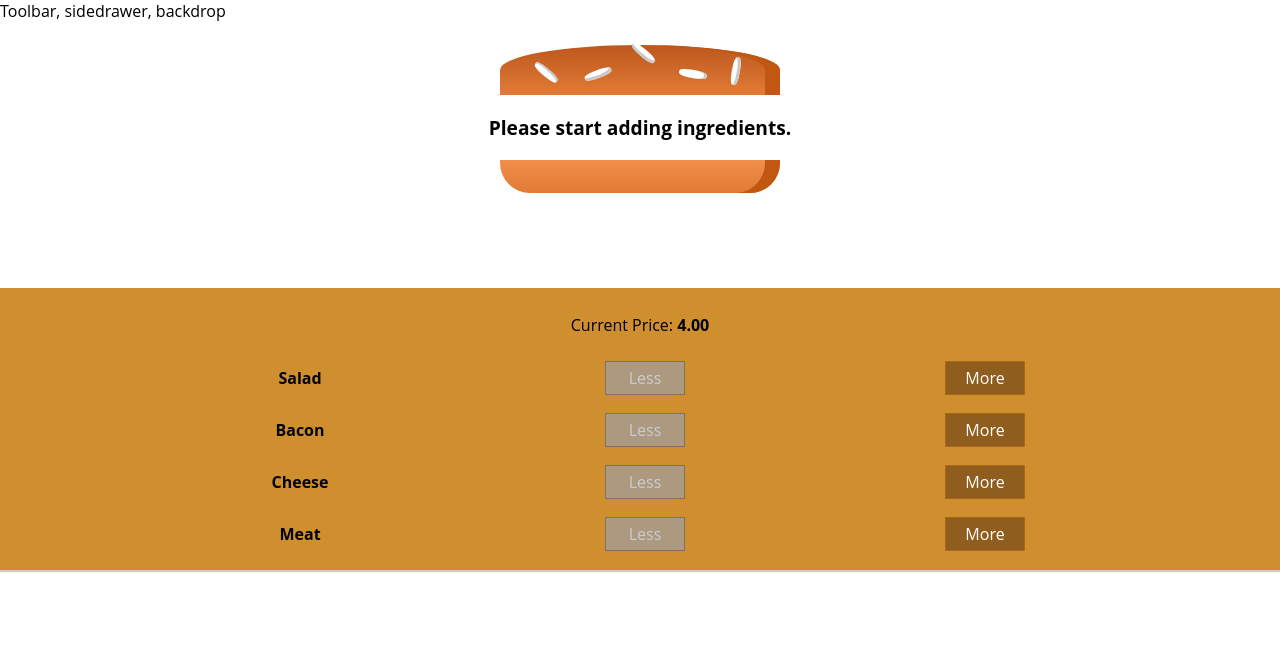
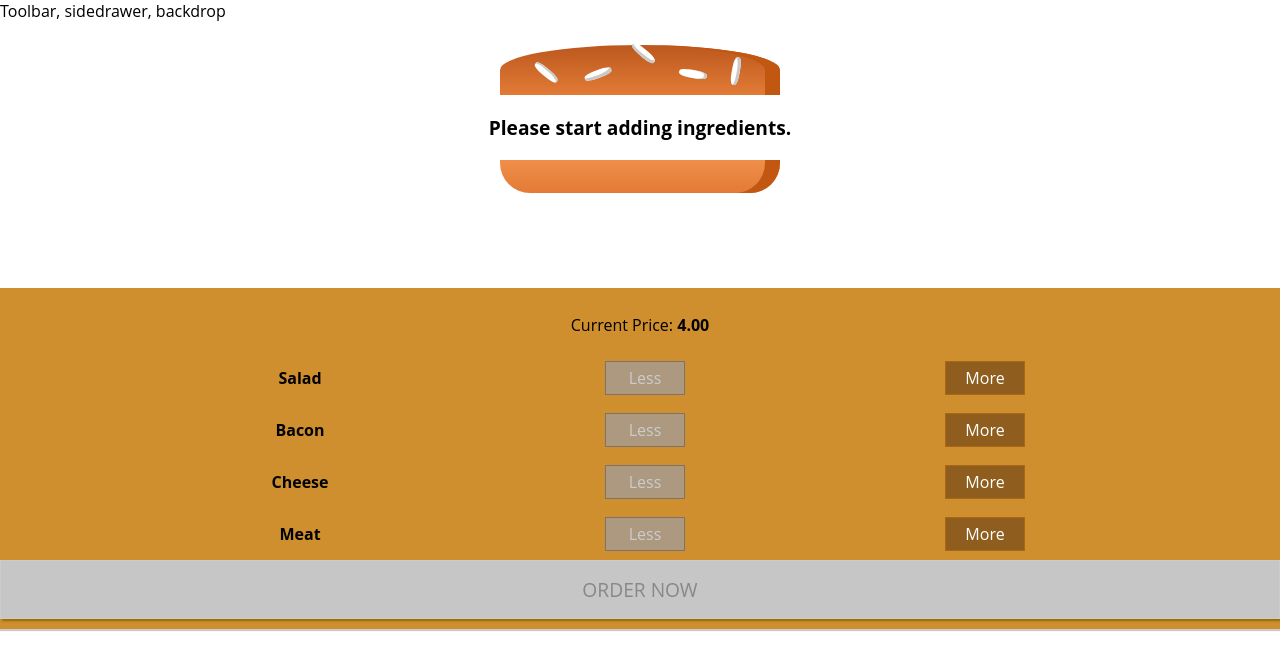
Before and after one commit to ahrGNUts/Burger-Builder, a React (Create React App) app: page / in a window 1280 px wide. Shown: the top 670 px of the page. Built offline with nearby package versions, Linux system fonts and the light colour scheme; the HTML template or start-up script is replaced by a standard one.

Commit message:
added order button

```diff
--- a/src/components/Burger/BuildControls/BuildControls.js
+++ b/src/components/Burger/BuildControls/BuildControls.js
@@ -21,6 +21,9 @@
                 removed={() => props.ingredientRemoved(ctrl.type)}
                 disabled={props.disabled[ctrl.type]} />
         ))}
+        <button
+            className={classes.OrderButton}
+            disabled={!props.purchasable}>ORDER NOW</button>
     </div>
 );
 
--- a/src/components/Burger/BuildControls/BuildControls.module.css
+++ b/src/components/Burger/BuildControls/BuildControls.module.css
@@ -8,3 +8,45 @@
     margin: auto;
     padding: 10px 0;
 }
+
+
+.OrderButton {
+    background-color: #DAD735;
+    outline: none;
+    cursor: pointer;
+    border: 1px solid #966909;
+    color: #966909;
+    font-family: inherit;
+    font-size: 1.2em;
+    padding: 15px 30px;
+    box-shadow: 2px 2px 2px #966909;
+}
+
+.OrderButton:hover, .OrderButton:active {
+    background-color: #A0DB41;
+    border: 1px solid #966909;
+    color: #966909;
+}
+
+.OrderButton:disabled {
+    background-color: #C7C6C6;
+    cursor: not-allowed;
+    border: 1px solid #ccc;
+    color: #888888;
+}
+
+.OrderButton:not(:disabled) {
+    animation: enable 0.3s linear;
+}
+
+@keyframes enable {
+    0% {
+        transform: scale(1);
+    }
+    60% {
+        transform: scale(1.1);
+    }
+    100% {
+        transform: scale(1);
+    }
+}
--- a/src/containers/BurgerBuilder/BurgerBuilder.js
+++ b/src/containers/BurgerBuilder/BurgerBuilder.js
@@ -18,7 +18,19 @@
             cheese: 0,
             meat: 0
         },
-        totalPrice: 4
+        totalPrice: 4,
+        purchasable: false
+    }
+
+    updatePurchaseState(ingredients) {
+        const sum = Object.keys(ingredients)
+            .map(igKey => {
+                return ingredients[igKey];
+            })
+            .reduce((sum, el) => {
+                return sum + el;
+            }, 0);
+        this.setState({purchasable: sum > 0});
     }
 
     addIngredientHandler = (type) => {
@@ -31,7 +43,8 @@
         const priceAddition = INGREDIENT_PRICES[type];
         const oldPrice = this.state.totalPrice;
         const newPrice = oldPrice + priceAddition;
-        this.setState({totalPrice: newPrice, ingredients: updatedIngredients})
+        this.setState({totalPrice: newPrice, ingredients: updatedIngredients});
+        this.updatePurchaseState(updatedIngredients);
     }
 
     removeIngredientHandler = (type) => {
@@ -47,7 +60,8 @@
         const priceDeduction = INGREDIENT_PRICES[type];
         const oldPrice = this.state.totalPrice;
         const newPrice = oldPrice - priceDeduction;
-        this.setState({totalPrice: newPrice, ingredients: updatedIngredients})
+        this.setState({totalPrice: newPrice, ingredients: updatedIngredients});
+        this.updatePurchaseState(updatedIngredients);
     }
 
     render() {
@@ -64,6 +78,7 @@
                     ingredientAdded={this.addIngredientHandler}
                     ingredientRemoved={this.removeIngredientHandler}
                     disabled={disabledInfo}
+                    purchasable={this.state.purchasable}
                     price={this.state.totalPrice} />
             </>
         );
```
